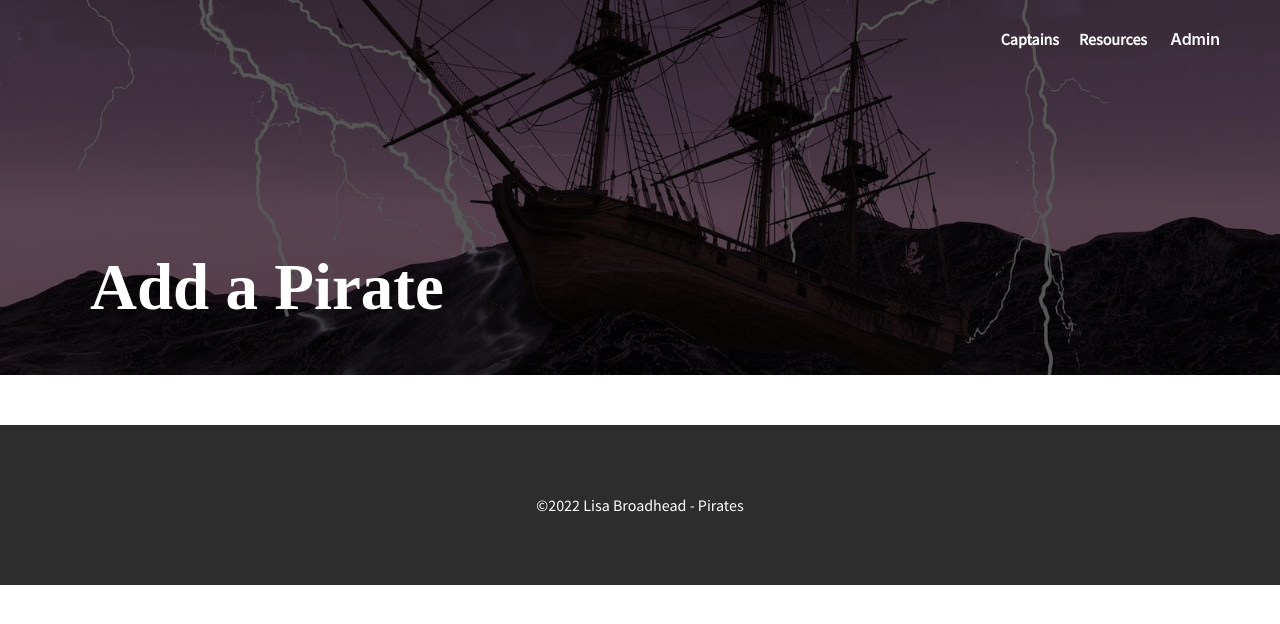
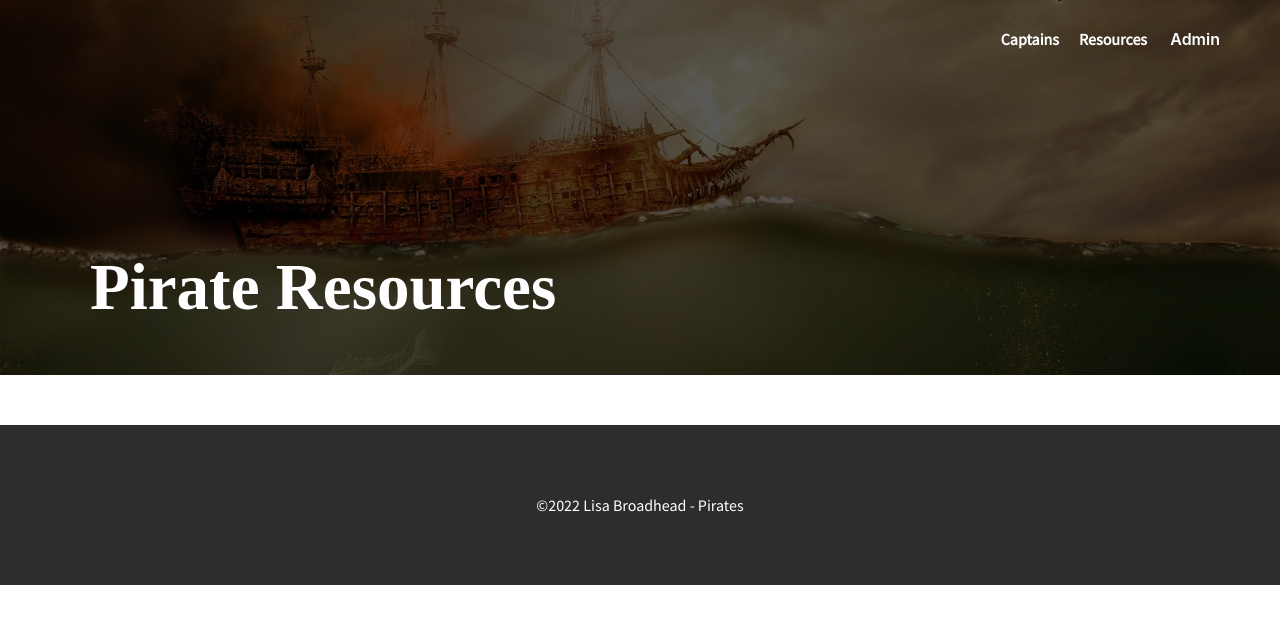
Before and after one commit to bakerlisa/Pirates, a React (Create React App) app in the folder client/: page /resources in a window 1280 px wide. Shown: the top 624 px of the page. Built offline with nearby package versions, Linux system fonts and the light colour scheme; a web font is replaced by a local one.

Commit message:
first commit

```diff
--- a/client/src/App.css
+++ b/client/src/App.css
@@ -48,7 +48,7 @@ h3{font-family: 'Nuosu SIL', serif;}
   .homebanner{background-image: url('./img/pirates.jpg');}
   .singlepirate{background-image: url('./img/mermaid.jpg');}
   .createpirate{background-image: url('./img/ship01.jpg');}
-  .Resourcespirate{background-image: url('./img/ship01.jpg');}
+  .Resourcespirate{background-image: url('./img/ship02.jpg');}
   .homebanner:before, .singlepirate:before{background-color: rgba(0,0,0,.25) !important;}
 
   /* CONTAINER */
--- a/client/src/components/Form.js
+++ b/client/src/components/Form.js
@@ -143,6 +143,7 @@ const Form = props => {
                     <label htmlFor="more">Read More: </label>
                     <input type="text" name="more" value={props.form.more}  onChange={onChangeHandler} placeholder="More About..." />
                 </div>
+
                 <h3>Typical Pirate Traits:</h3>
                 <div className="typical">
                     <div>
--- a/client/src/views/Resources.js
+++ b/client/src/views/Resources.js
@@ -4,7 +4,7 @@ import Banner from '../components/Banner';
 const Resources = () => {
     return (
         <>
-            <Banner page="Resourcespirate"  title="Add a Pirate" />
+            <Banner page="Resourcespirate"  title="Pirate Resources" />
 
             <div className="resources">
 
```
Also changed, not shown: client/src/img/ship02.jpg (added).
